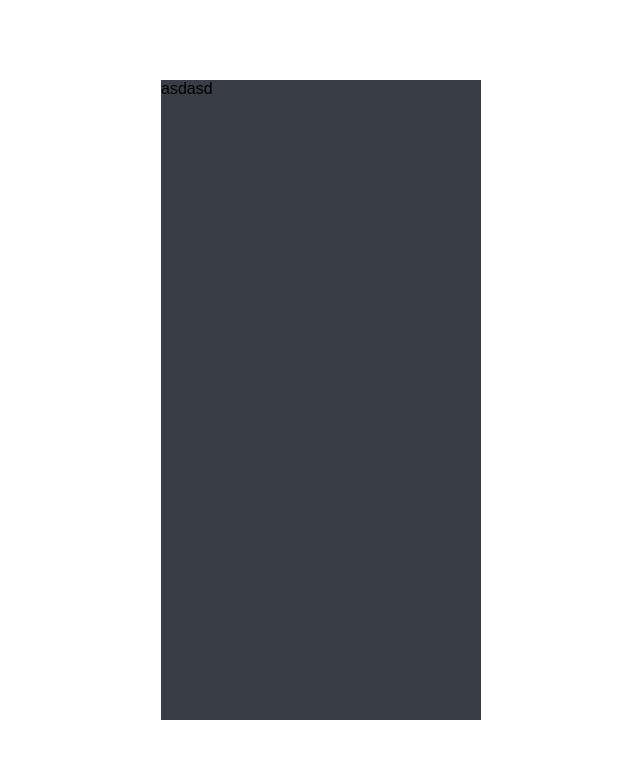
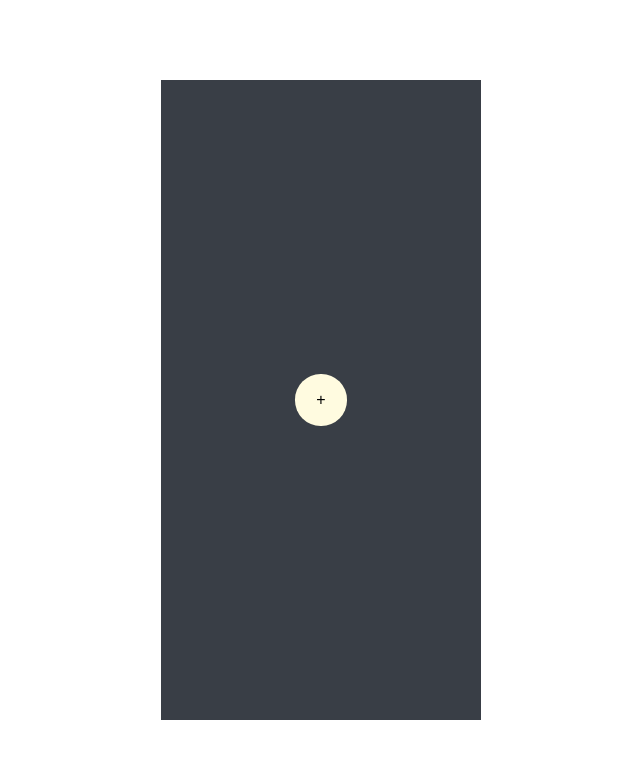
Before and after one commit to Wander95/TodoList-React-styledcomponents, a React app: page / in a window 1280 px wide. Shown: the top 758 px of the page, without its empty margins (319-959 px from the left). Built offline with nearby package versions, Linux system fonts and the light colour scheme.

Commit message:
Refactor(Styles): Add font

```diff
--- a/src/Assets/styles/base.ts
+++ b/src/Assets/styles/base.ts
@@ -18,7 +18,7 @@ export default {
     border-radius: 50%;
     padding: 0.35em;
 
-    min-width: 10ch;
-    min-height: 44px;
+    min-width: 2rem;
+    min-height: 2rem;
   `
 }
--- a/src/Assets/styles/fonts.ts
+++ b/src/Assets/styles/fonts.ts
@@ -1,3 +1,5 @@
+import { css } from "styled-components";
+
 export default {
-
+  poppins: css`font-family: 'Poppins', sans-serif;`
 }
--- a/src/Assets/styles/global.ts
+++ b/src/Assets/styles/global.ts
@@ -1,10 +1,11 @@
 import { createGlobalStyle } from 'styled-components';
+import font from './fonts';
 
 const GlobalStyles = createGlobalStyle`
   @import url('https://fonts.googleapis.com/css2?family=Poppins:ital,wght@0,400;0,500;0,800;1,300;1,400;1,800&display=swap');
 
   body{
-    font-family: 'Poppins', sans-serif;
+    ${font.poppins}
   }
 `;
 
--- a/src/Assets/styles/mixins.ts
+++ b/src/Assets/styles/mixins.ts
@@ -8,9 +8,9 @@ export default {
                 0 32px 64px rgba(0,0,0,0.07);
   `,
   centralize:()=>`
+    display:flex;
     justify-content: center;
     align-items: center;
-    margin: auto;
   `
 
 }
--- a/src/Components/Card/Card.View.tsx
+++ b/src/Components/Card/Card.View.tsx
@@ -12,7 +12,6 @@ const Card:FC = (props)=> {
   return (
     <Container>
       {children}
-      asdasd
     </Container>
   )
 }
--- a/src/Components/Card/Card.styled.ts
+++ b/src/Components/Card/Card.styled.ts
@@ -6,5 +6,6 @@ export const Container = styled.div`
   height:80%;
   width: 20rem;
 
+
   ${mixins.centralize}
 `;
--- a/src/Components/IconButton/IconButton.styled.ts
+++ b/src/Components/IconButton/IconButton.styled.ts
@@ -1,10 +1,14 @@
 import styled from 'styled-components';
 import base from 'Assets/styles/base';
+import mixins from 'Assets/styles/mixins';
 
 export const Container = styled.div`
 
 `;
 
 export const IconButton = styled(base.iconButton)`
+  background-color:${({theme})=>theme.colors.primary.lightYellow};
+  display:flex;
+  ${mixins.centralize}
 
 `;
--- a/src/Layouts/Main/Main.styled.ts
+++ b/src/Layouts/Main/Main.styled.ts
@@ -2,7 +2,6 @@ import styled from 'styled-components';
 import mixins from 'Assets/styles/mixins';
 
 export const Container = styled.div`
-  display:flex;
   ${mixins.centralize}
 
   height:100vh ;
--- a/src/Layouts/Main/Main.view.tsx
+++ b/src/Layouts/Main/Main.view.tsx
@@ -1,15 +1,20 @@
 import { Card } from 'Components';
 import React,{ FC } from 'react';
-import * as MainViewStyles from './Main.styled';
+import { Container } from './Main.styled';
 import { ThemeProvider } from 'styled-components';
 import { Theme } from 'Assets/styles/theme'
+import IconButton from 'Components/IconButton';
 
-const { Container } = MainViewStyles;
+
 const MainView:FC = ()=> {
   return (
     <ThemeProvider theme={Theme}>
       <Container>
-        <Card />
+        <Card >
+          <IconButton onClick={()=>{}}>
+            +
+          </IconButton>
+        </Card>
       </Container>
     </ThemeProvider>
   )
```
